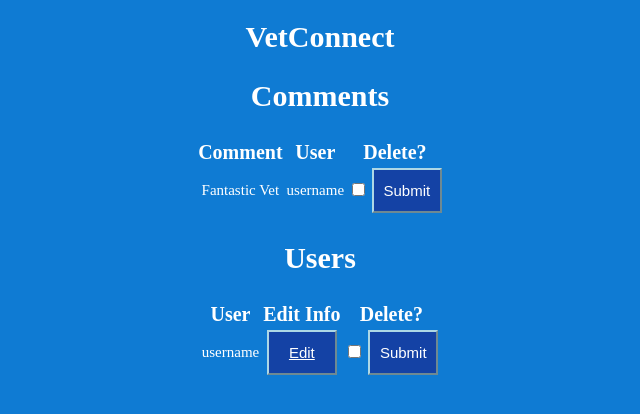
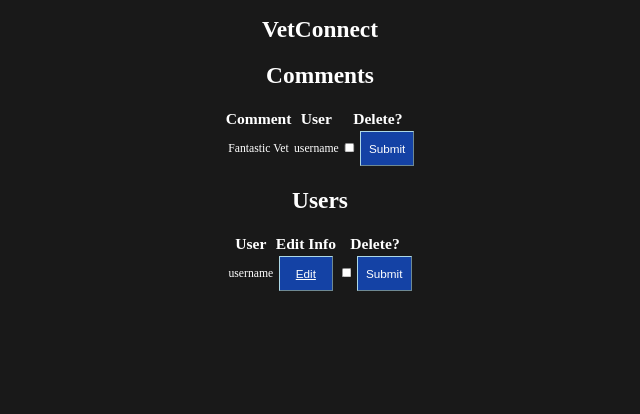
Before and after one commit to kaitlinculligan/vetConnect, a PHP site: page /Admin.html in a window 1280 px wide. Shown: the top 414 px of the page, without its empty margins (320-960 px from the left). Run offline with PHP 8.4, Linux system fonts and the light colour scheme.

Commit message:
Update mainWebsite.css

```diff
--- a/VetConnect/Frontend/mainWebsite.css
+++ b/VetConnect/Frontend/mainWebsite.css
@@ -1,5 +1,6 @@
 body{
-    background-color: rgb(15, 123, 211);
+    background-color: #191919;
+    zoom: 78%;
 }
 
 h2{
```
